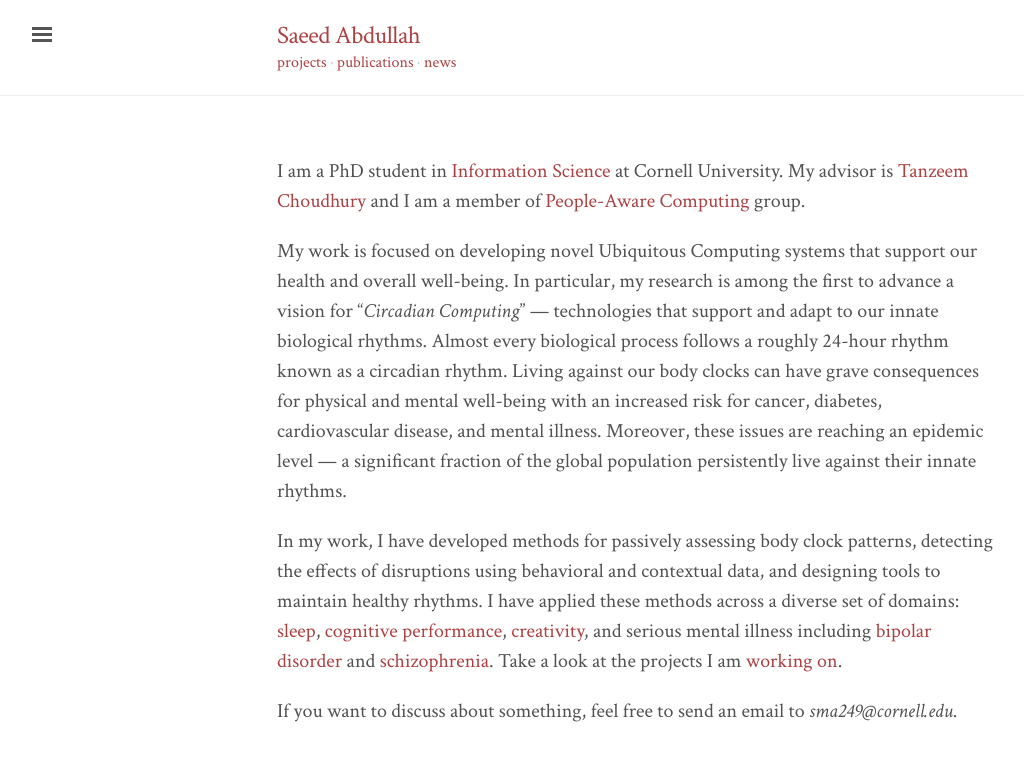
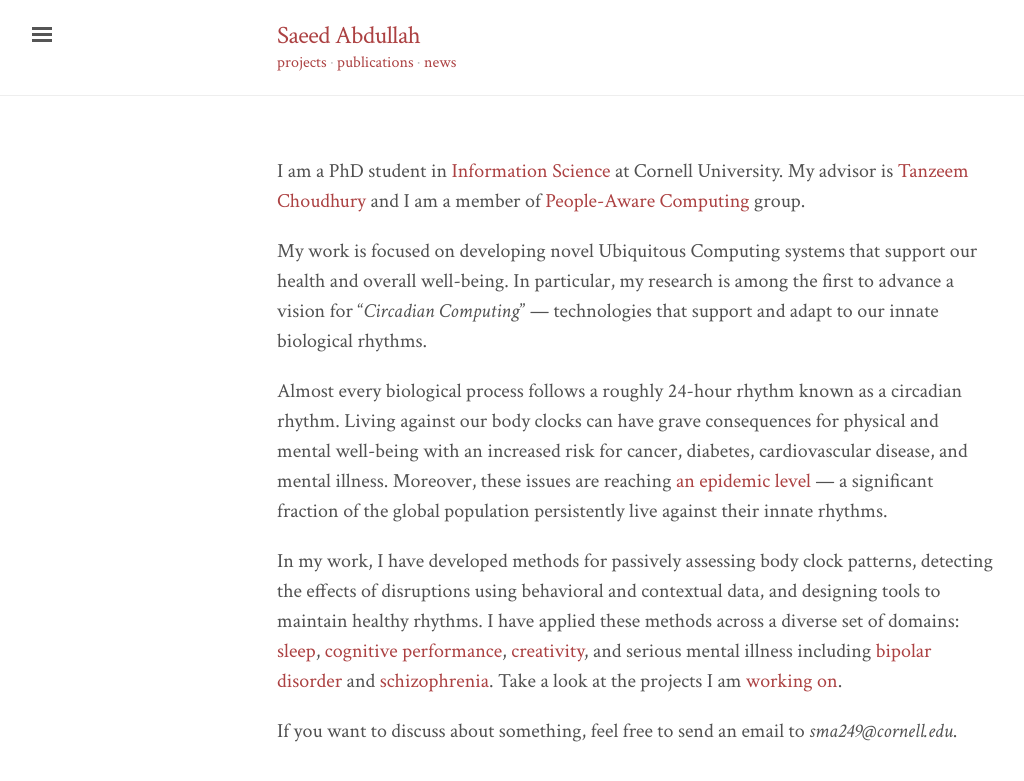
Before and after one commit to saeed-abdullah/saeed-abdullah.github.io, a Jekyll site: the page built from index.markdown, in a window 1280 px wide. Shown: the top 781 px of the page, without its empty margins (3-1027 px from the left). Built offline with Jekyll 4.4.1, drawn with Linux system fonts in a browser that asks for light colours; part of the change alters nothing that is shown.

```diff
--- a/index.markdown
+++ b/index.markdown
@@ -10,13 +10,14 @@ My advisor is [Tanzeem Choudhury][tanzeem] and I am a member of
 My work is focused on developing novel Ubiquitous Computing systems that
 support our health and overall well-being. In particular, my research is among
 the first to advance a vision for “_Circadian Computing_” — technologies
-that support and adapt to our innate biological rhythms. Almost every
-biological process follows a roughly 24-hour rhythm known as a circadian rhythm.
-Living against our body clocks can have grave consequences for physical and
-mental well-being with an increased risk for cancer, diabetes, cardiovascular
-disease, and mental illness. Moreover, these issues are reaching an epidemic
-level — a significant fraction of the global population persistently live
-against their innate rhythms.
+that support and adapt to our innate biological rhythms.
+
+Almost every biological process follows a roughly 24-hour rhythm known as a
+circadian rhythm.  Living against our body clocks can have grave consequences
+for physical and mental well-being with an increased risk for cancer, diabetes,
+cardiovascular disease, and mental illness. Moreover, these issues are reaching
+[an epidemic level][roenneberg-nature] — a significant fraction of the global
+population persistently live against their innate rhythms.
 
 In my work, I have developed methods for passively assessing body clock
 patterns, detecting the effects of disruptions using behavioral and
@@ -40,3 +41,4 @@ _sma249@cornell.edu_.
 [alertness]: projects/alertness-performance.html
 [creativity]: projects/creativity.html
 [sleep]: projects/cr-distruption-phone-sensing.html
+[roenneberg-nature]: http://www.nature.com/nature/journal/v498/n7455/full/498427a.html
```
